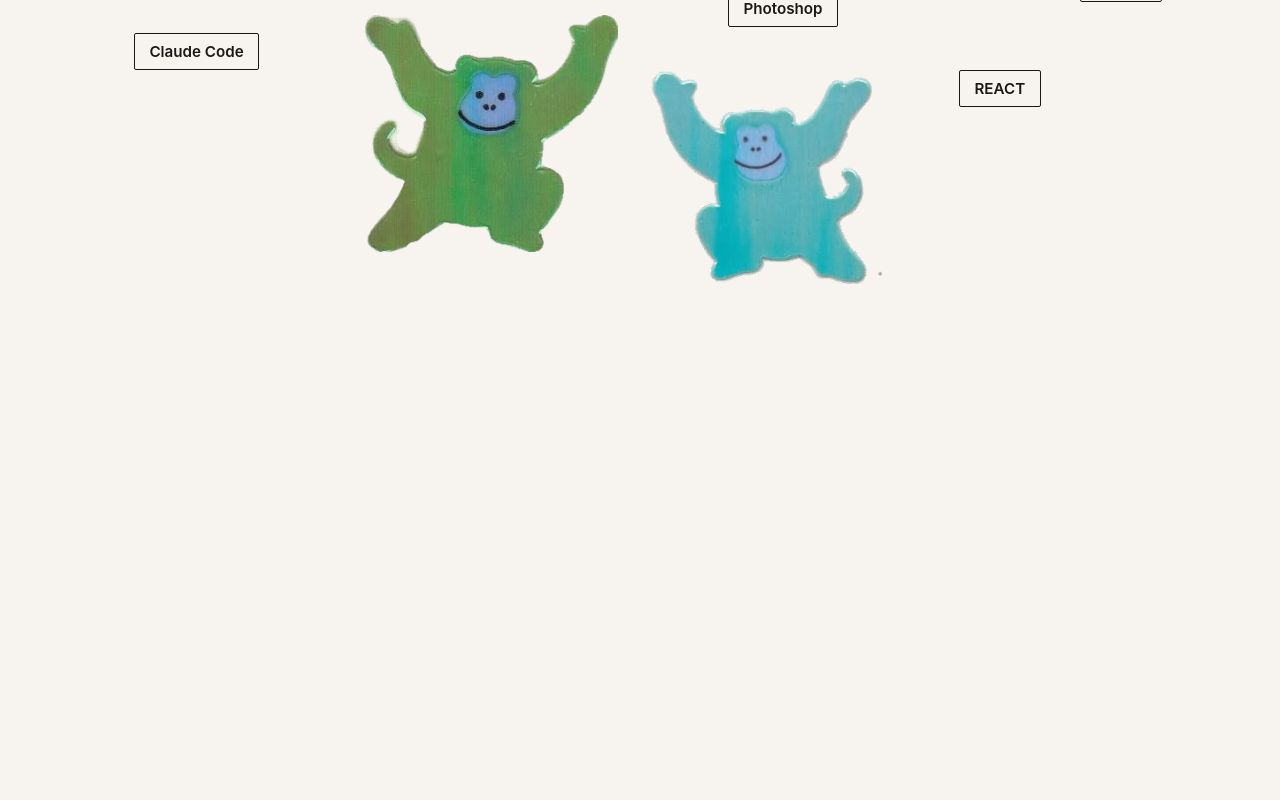
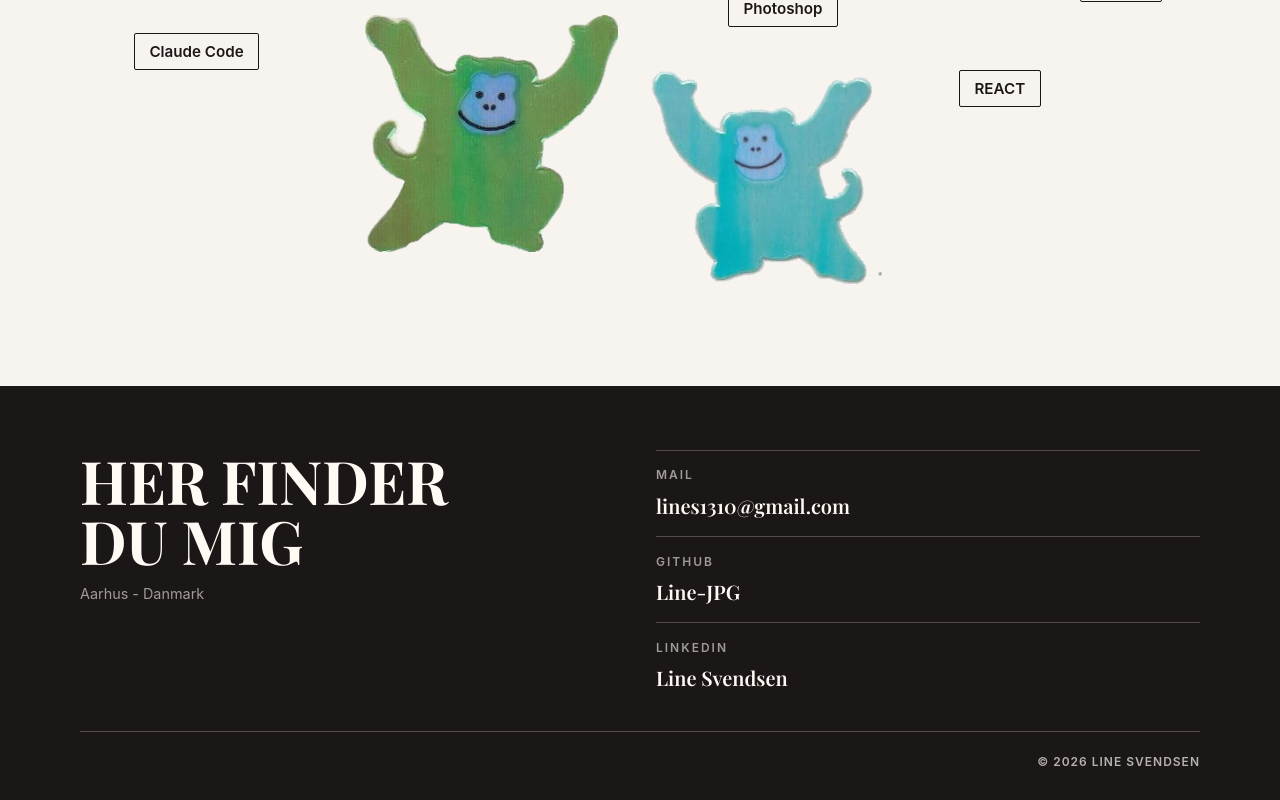
Before and after one commit to Line-jpg/line-jpg.github.io, a React (Vite) app: page / in a window 1280 px wide. Shown: the part 2657-3457 px from the top of the page. Before the commit the page ends 3171 px from the top, so only its background shows below. Built offline with nearby package versions, Linux system fonts and the light colour scheme.

Commit message:
footer med kontakt er oprettet

```diff
--- a/index.html
+++ b/index.html
@@ -4,6 +4,12 @@
     <meta charset="UTF-8" />
     <link rel="icon" type="image/svg+xml" href="/favicon.svg" />
     <meta name="viewport" content="width=device-width, initial-scale=1.0" />
+    <link rel="preconnect" href="https://fonts.googleapis.com" />
+    <link rel="preconnect" href="https://fonts.gstatic.com" crossorigin />
+    <link
+      href="https://fonts.googleapis.com/css2?family=Playfair+Display:wght@600;700&display=swap"
+      rel="stylesheet"
+    />
     <meta
       name="description"
       content="En simpel React portfolio-template til username.github.io."
--- a/src/App.jsx
+++ b/src/App.jsx
@@ -1,4 +1,5 @@
 import { Route, Routes } from "react-router";
+import Footer from "./components/Footer";
 import Navbar from "./components/Navbar";
 import AboutPage from "./pages/AboutPage";
 import ContactPage from "./pages/ContactPage";
@@ -22,6 +23,8 @@ function App() {
           <Route path="*" element={<NotFoundPage />} />
         </Routes>
       </main>
+
+      <Footer />
     </>
   );
 }
--- /dev/null
+++ b/src/components/Footer.jsx
@@ -0,0 +1,57 @@
+function Footer() {
+  const year = new Date().getFullYear();
+
+  return (
+    <footer className="site-footer">
+      <div className="footer-inner">
+        <div className="footer-intro">
+          <h2 className="footer-heading">
+            Her finder
+            <br />
+            du mig
+          </h2>
+          <p className="footer-location">Aarhus - Danmark</p>
+        </div>
+
+        <div className="footer-details">
+          <div className="footer-item">
+            <p className="footer-label">Mail</p>
+            <a className="footer-value" href="mailto:lines1310@gmail.com">
+              lines1310@gmail.com
+            </a>
+          </div>
+
+          <div className="footer-item">
+            <p className="footer-label">GitHub</p>
+            <a
+              className="footer-value"
+              href="https://github.com/Line-jpg"
+              target="_blank"
+              rel="noreferrer"
+            >
+              Line-JPG
+            </a>
+          </div>
+
+          <div className="footer-item">
+            <p className="footer-label">LinkedIn</p>
+            <a
+              className="footer-value"
+              href="https://www.linkedin.com/in/line-svendsen-112911427"
+              target="_blank"
+              rel="noreferrer"
+            >
+              Line Svendsen
+            </a>
+          </div>
+        </div>
+      </div>
+
+      <div className="footer-bottom">
+        <p className="footer-copyright">© {year} Line Svendsen</p>
+      </div>
+    </footer>
+  );
+}
+
+export default Footer;
--- a/src/index.css
+++ b/src/index.css
@@ -91,7 +91,7 @@ textarea {
 .page {
   width: min(100% - 2rem, 1120px);
   margin: 0 auto;
-  padding: 3rem 0 5rem;
+  padding: 3rem 0 0;
 }
 
 .narrow {
@@ -488,7 +488,7 @@ p {
 }
 
 .tools-section {
-  padding: 0 0 3rem;
+  padding: 0;
 }
 
 .tools-section-heading {
@@ -652,6 +652,96 @@ p {
   }
 }
 
+.site-footer {
+  background: rgba(28, 23, 23, 1);
+  color: #f7f4ef;
+  padding: 4rem max((100% - 1120px) / 2, 1rem) 1.75rem;
+}
+
+.footer-inner {
+  display: grid;
+  grid-template-columns: minmax(0, 1fr) minmax(0, 1fr);
+  gap: 2rem;
+}
+
+.footer-heading {
+  margin-bottom: 0.75rem;
+  color: #fffaf3;
+  font-family: "Playfair Display", Georgia, serif;
+  font-size: clamp(2.4rem, 5vw, 3.75rem);
+  font-weight: 700;
+  line-height: 1;
+  letter-spacing: 0;
+  text-transform: uppercase;
+}
+
+.footer-location {
+  color: rgba(247, 244, 239, 0.6);
+  font-size: 0.9rem;
+}
+
+.footer-details {
+  display: grid;
+  align-content: start;
+  gap: 1.1rem;
+}
+
+.footer-item {
+  display: grid;
+  gap: 0.4rem;
+  padding-top: 0.9rem;
+  border-top: 1px solid rgba(247, 244, 239, 0.25);
+}
+
+.footer-label {
+  margin: 0;
+  color: rgba(247, 244, 239, 0.6);
+  font-size: 0.75rem;
+  font-weight: 600;
+  letter-spacing: 2px;
+  text-transform: uppercase;
+}
+
+.footer-value {
+  color: #fffaf3;
+  font-family: "Playfair Display", Georgia, serif;
+  font-size: 1.25rem;
+  font-weight: 600;
+  text-decoration: none;
+}
+
+.footer-value:hover {
+  text-decoration: underline;
+}
+
+.footer-bottom {
+  display: flex;
+  justify-content: flex-end;
+  margin-top: 2.5rem;
+  padding-top: 1.25rem;
+  border-top: 1px solid rgba(247, 244, 239, 0.25);
+}
+
+.footer-copyright {
+  margin: 0;
+  color: rgba(247, 244, 239, 0.7);
+  font-size: 0.75rem;
+  font-weight: 600;
+  letter-spacing: 1px;
+  text-transform: uppercase;
+}
+
+@media (max-width: 720px) {
+  .footer-inner {
+    grid-template-columns: 1fr;
+    gap: 2.5rem;
+  }
+
+  .footer-bottom {
+    justify-content: flex-start;
+  }
+}
+
 @media (max-width: 720px) {
   .site-header {
     align-items: flex-start;
```
